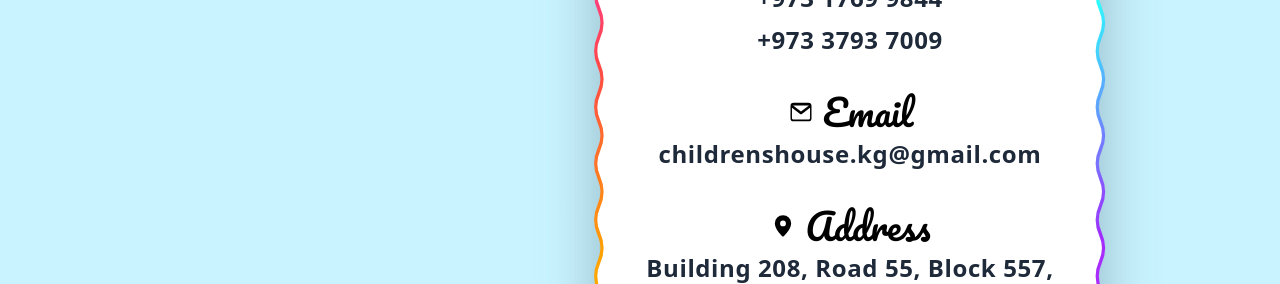
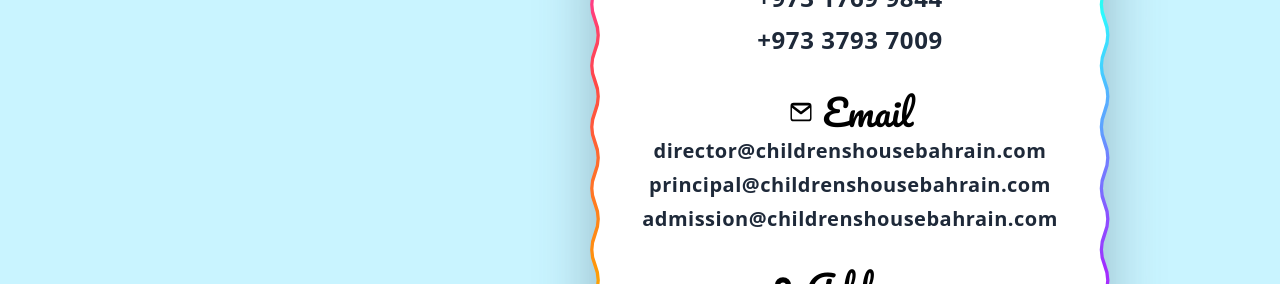
Before and after one commit to letsoutsource/children-school, a Next.js app: page /admission in a window 1280 px wide. Shown: the part 1020-1304 px from the top of the page. Built offline with nearby package versions, Linux system fonts and the light colour scheme; no server answers; a web font is replaced by a local one.

Commit message:
feat(contact): add official emails and adjust footer column width to prevent text wrapping

```diff
--- a/src/components/shared/WavyContactCard.tsx
+++ b/src/components/shared/WavyContactCard.tsx
@@ -90,9 +90,17 @@
                             </span>
                             Email
                         </p>
-                        <p className="text-[16px] xs:text-[18px] sm:text-[24px] font-semibold text-gray-800 tracking-wide font-sans">
-                            childrenshouse.kg@gmail.com
-                        </p>
+                        <div className="flex flex-col gap-1">
+                            <a href="mailto:director@childrenshousebahrain.com" className="text-[14px] xs:text-[16px] sm:text-[20px] font-semibold text-gray-800 tracking-wide font-sans hover:text-purple-600 transition-colors break-all">
+                                director@childrenshousebahrain.com
+                            </a>
+                            <a href="mailto:principal@childrenshousebahrain.com" className="text-[14px] xs:text-[16px] sm:text-[20px] font-semibold text-gray-800 tracking-wide font-sans hover:text-purple-600 transition-colors break-all">
+                                principal@childrenshousebahrain.com
+                            </a>
+                            <a href="mailto:admission@childrenshousebahrain.com" className="text-[14px] xs:text-[16px] sm:text-[20px] font-semibold text-gray-800 tracking-wide font-sans hover:text-purple-600 transition-colors break-all">
+                                admission@childrenshousebahrain.com
+                            </a>
+                        </div>
                     </div>
 
                     <div className="space-y-1.5 w-full flex flex-col items-center">
--- a/src/components/shared/contact-us/ContactInfoCard.tsx
+++ b/src/components/shared/contact-us/ContactInfoCard.tsx
@@ -46,9 +46,17 @@
                   </span>
                   Email
                 </p>
-                <p className="text-[20px] sm:text-[26px] font-semibold text-gray-800 tracking-wide font-sans">
-                  childrenshouse.kg@gmail.com
-                </p>
+                <div className="flex flex-col gap-1">
+                  <a href="mailto:director@childrenshousebahrain.com" className="text-[18px] sm:text-[22px] font-semibold text-gray-800 tracking-wide font-sans hover:text-purple-600 transition-colors break-all">
+                    director@childrenshousebahrain.com
+                  </a>
+                  <a href="mailto:principal@childrenshousebahrain.com" className="text-[18px] sm:text-[22px] font-semibold text-gray-800 tracking-wide font-sans hover:text-purple-600 transition-colors break-all">
+                    principal@childrenshousebahrain.com
+                  </a>
+                  <a href="mailto:admission@childrenshousebahrain.com" className="text-[18px] sm:text-[22px] font-semibold text-gray-800 tracking-wide font-sans hover:text-purple-600 transition-colors break-all">
+                    admission@childrenshousebahrain.com
+                  </a>
+                </div>
               </div>
 
               <div className="space-y-1.5 w-full flex flex-col items-center">
--- a/src/components/shared/homepage/FooterSection.tsx
+++ b/src/components/shared/homepage/FooterSection.tsx
@@ -15,7 +15,7 @@
                 <div className="pointer-events-none absolute -top-8 left-1/2 z-10 h-22 w-full -translate-x-1/2 rounded-full bg-[#FE9A86] blur-xl sm:-top-10 sm:h-26 lg:-top-12 lg:h-32" />
 
                 <div className="relative z-20 rounded-[36px] bg-black px-6 py-8 shadow-[0px_-16px_60px_rgba(254,154,134,0.7),0px_-4px_22px_rgba(255,212,203,0.65)] sm:px-10 sm:py-10 lg:min-h-[386px] lg:rounded-[50.4px] lg:px-[50.4px] lg:pt-[50.4px] lg:pb-[40px]">
-                    <div className="grid grid-cols-1 gap-10 sm:grid-cols-2 lg:grid-cols-[244px_220px_220px_1fr_220px] lg:gap-10">
+                    <div className="grid grid-cols-1 gap-10 sm:grid-cols-2 lg:grid-cols-[244px_220px_220px_1fr_320px] lg:gap-10">
                         <div className="space-y-6">
                             <div className="flex items-start gap-3">
                                 {/* <div className="flex size-10 items-center justify-center rounded-full border-[3px] border-white bg-[#E245F7] shadow-[3px_2px_1px_#BE2CD2]">
@@ -146,9 +146,11 @@
                                 </div>
                                 <div className="space-y-1">
                                     <span className="block text-xs uppercase tracking-wider text-[#F07BFF] font-semibold">Email</span>
-                                    <a href="mailto:childrenshouse.kg@gmail.com" className="hover:text-[#F07BFF] transition-colors break-all">
-                                        childrenshouse.kg@gmail.com
-                                    </a>
+                                    <div className="flex flex-col gap-0.5">
+                                        <a href="mailto:director@childrenshousebahrain.com" className="text-[13px] sm:text-[15px] hover:text-[#F07BFF] transition-colors">director@childrenshousebahrain.com</a>
+                                        <a href="mailto:principal@childrenshousebahrain.com" className="text-[13px] sm:text-[15px] hover:text-[#F07BFF] transition-colors">principal@childrenshousebahrain.com</a>
+                                        <a href="mailto:admission@childrenshousebahrain.com" className="text-[13px] sm:text-[15px] hover:text-[#F07BFF] transition-colors">admission@childrenshousebahrain.com</a>
+                                    </div>
                                 </div>
                             </div>
                         </div>
```
